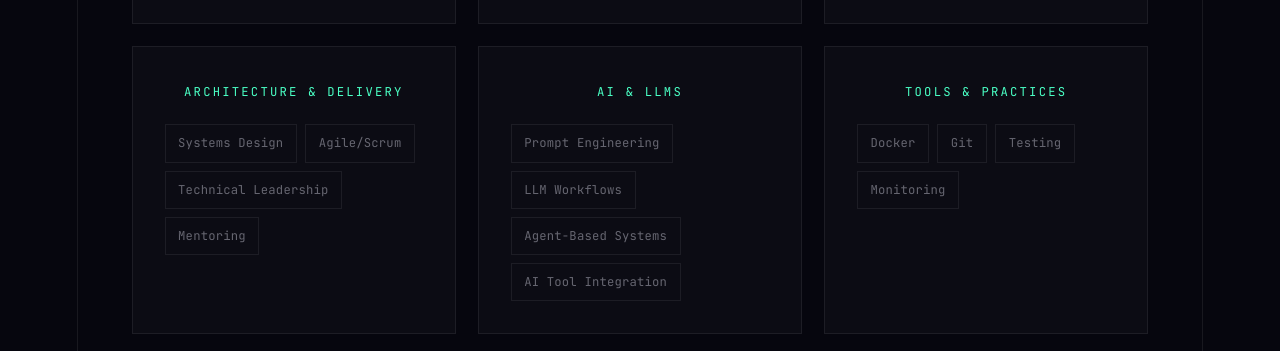
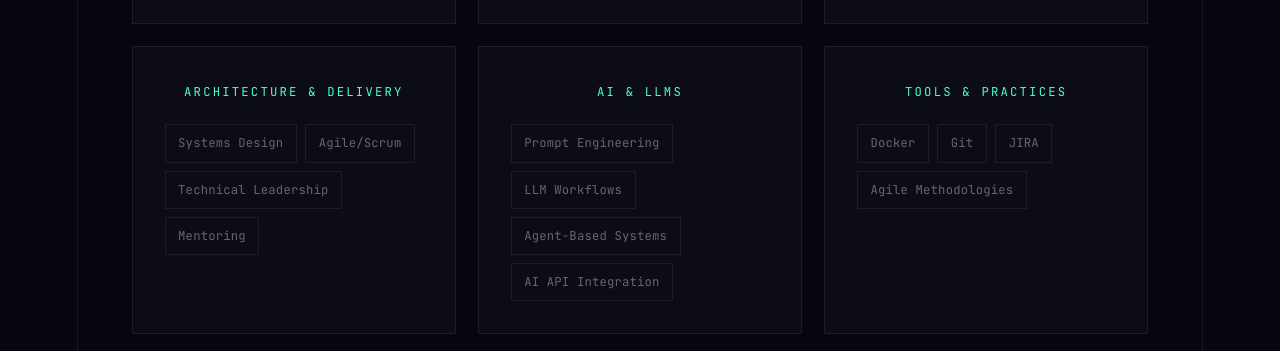
Before and after one commit to silasrp/my-portfolio, a React (Vite) app: page / in a window 1280 px wide. Shown: the part 4040-4391 px from the top of the page. Built offline with nearby package versions, Linux system fonts and the light colour scheme.

Commit message:
Reviewed skills section

```diff
--- a/src/Portfolio.jsx
+++ b/src/Portfolio.jsx
@@ -444,8 +444,8 @@ const SKILLS = {
   "Backend & Data": ["SQL Server", "Oracle", "ElasticSearch", "Chroma DB", "pgvector"],
   "Web": ["JavaScript", "Vue.js", "React", "Angular", "HTML", "CSS"],
   "Architecture & Delivery": ["Systems Design", "Agile/Scrum", "Technical Leadership", "Mentoring"],
-  "AI & LLMs": ["Prompt Engineering", "LLM Workflows", "Agent-Based Systems", "AI Tool Integration"],
-  "Tools & Practices": ["Docker", "Git", "Testing", "Monitoring"]
+  "AI & LLMs": ["Prompt Engineering", "LLM Workflows", "Agent-Based Systems", "AI API Integration"],
+  "Tools & Practices": ["Docker", "Git", "JIRA", "Agile Methodologies"]
 
 };
 
```
